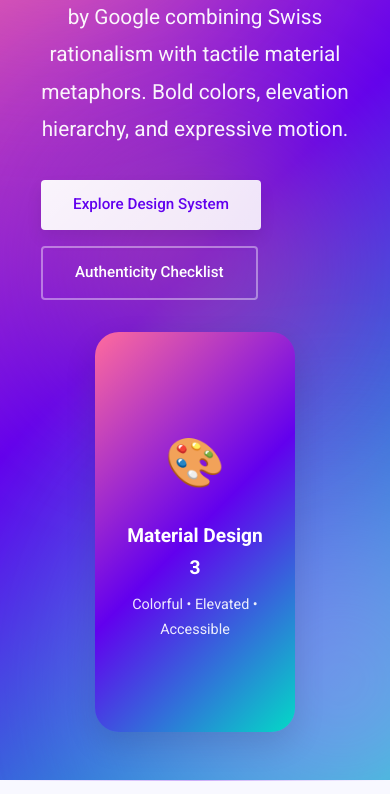
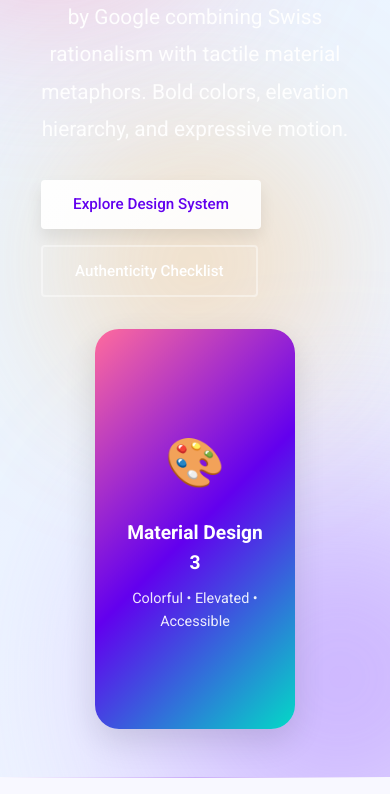
Before and after one commit to AnabhayanA/IS117-Final-Project, a website: page docs/design_style/index.html in a window 390 px wide. Shown: the part 313-1107 px from the top of the page. Drawn offline with Linux system fonts and the light colour scheme.

Commit message:
Fix design_style Lighthouse NO_FCP error - add critical CSS and fix media query syntax

```diff
--- a/docs/design_style/index.html
+++ b/docs/design_style/index.html
@@ -14,6 +14,24 @@
 <link rel="preconnect" href="https://fonts.gstatic.com" crossorigin>
 <link href="https://fonts.googleapis.com/css2?family=Roboto:wght@300;400;500;700&display=swap" rel="stylesheet">
 <style>
+  /* Critical CSS for immediate render */
+  body {
+    margin: 0;
+    padding: 0;
+    font-family: 'Roboto', -apple-system, BlinkMacSystemFont, 'Segoe UI', sans-serif;
+    background: #F5F5F7;
+    color: #1a1a1a;
+    line-height: 1.6;
+  }
+  .hero {
+    min-height: 80vh;
+    display: flex;
+    align-items: center;
+    justify-content: center;
+    text-align: center;
+    padding: 2rem;
+    background: linear-gradient(135deg, #E8F5FF 0%, #F0F4FF 100%);
+  }
   /* Sticky Navigation */
   .sticky-nav {
     position: sticky;
@@ -239,7 +257,6 @@
         line-height: 1.6;
       }
     }
-  }
 </style>
 </head>
 <body>
```
